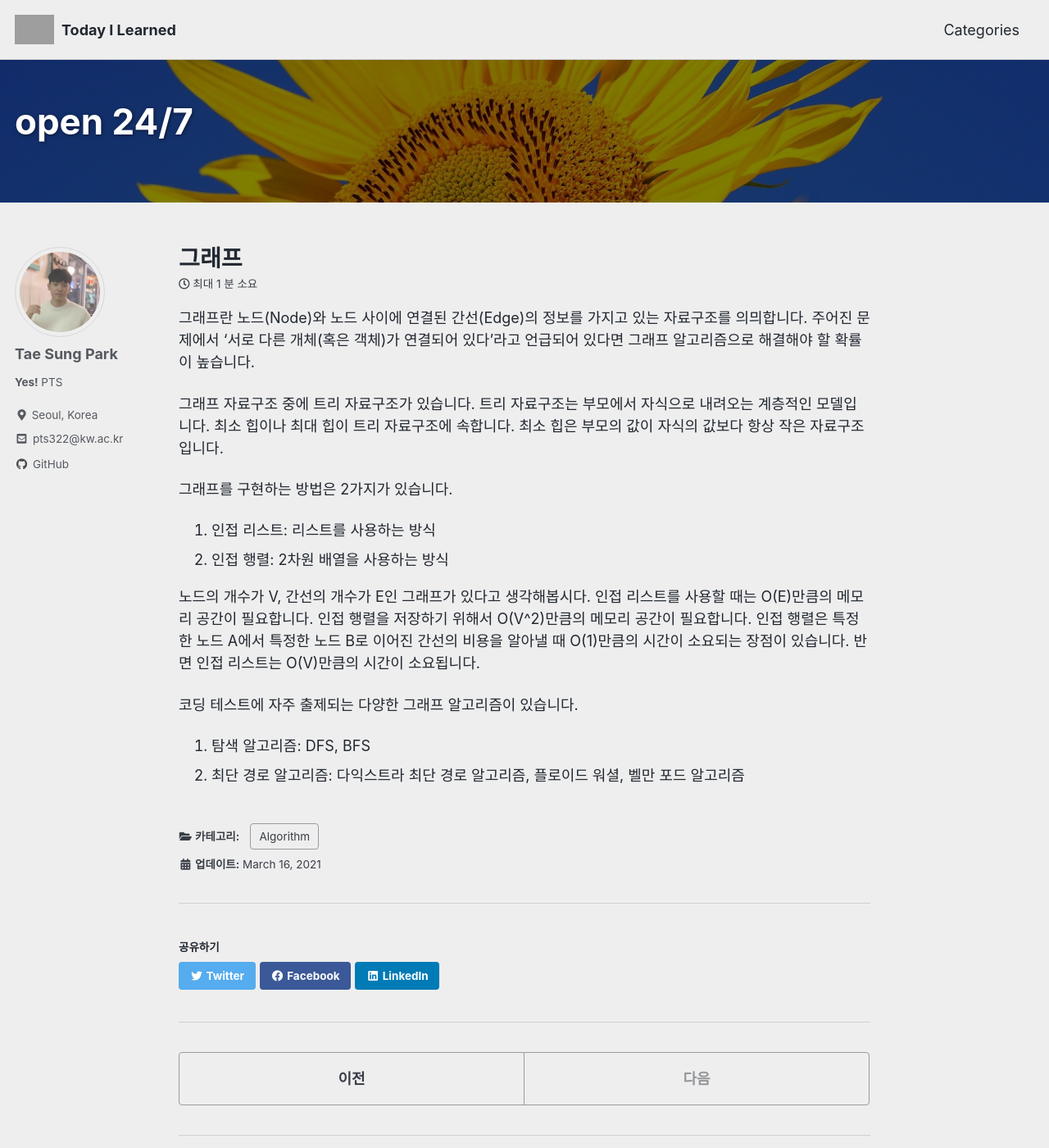
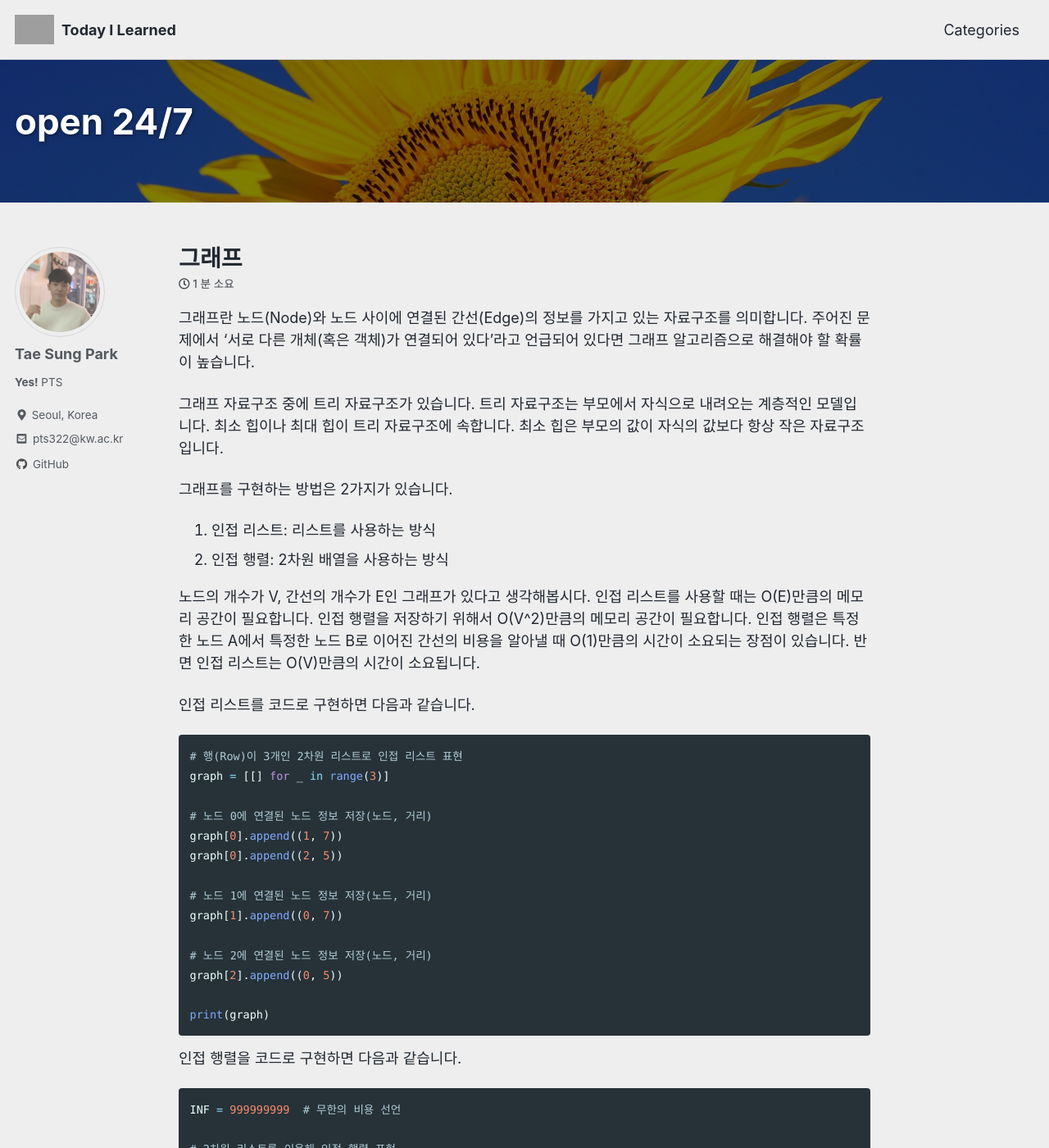
Before and after one commit to kkamankun/kkamankun.github.io, a Jekyll site: the page built from _posts/2021-03-16-Algorithm_graph.md, in a window 1280 px wide and 1400 px high. Shown: the whole window at 82% size. Built offline with Jekyll 4.4.1, drawn with Linux system fonts in a browser that asks for light colours; cached includes are drawn as plain includes; comment, search, counter and statistics services are not loaded; some of the changed text lies outside the part shown; grey boxes are pictures that could not be loaded.

Commit message:
Update 2021-03-16-Algorithm_graph.md

````diff
--- a/_posts/2021-03-16-Algorithm_graph.md
+++ b/_posts/2021-03-16-Algorithm_graph.md
@@ -4,7 +4,7 @@ categories:
     - Algorithm
 # layout: default
 ---
-그래프란 노드(Node)와 노드 사이에 연결된 간선(Edge)의 정보를 가지고 있는 자료구조를 의믜합니다.  주어진 문제에서 '서로 다른 개체(혹은 객체)가 연결되어 있다'라고 언급되어 있다면 그래프 알고리즘으로 해결해야 할 확률이 높습니다.
+그래프란 노드(Node)와 노드 사이에 연결된 간선(Edge)의 정보를 가지고 있는 자료구조를 의미합니다.  주어진 문제에서 '서로 다른 개체(혹은 객체)가 연결되어 있다'라고 언급되어 있다면 그래프 알고리즘으로 해결해야 할 확률이 높습니다.
 
 그래프 자료구조 중에 트리 자료구조가 있습니다. 트리 자료구조는 부모에서 자식으로 내려오는 계층적인 모델입니다. 최소 힙이나 최대 힙이 트리 자료구조에 속합니다. 최소 힙은 부모의 값이 자식의 값보다 항상 작은 자료구조입니다.
 
@@ -15,6 +15,40 @@ categories:
 
 노드의 개수가 V, 간선의 개수가 E인 그래프가 있다고 생각해봅시다. 인접 리스트를 사용할 때는 O(E)만큼의 메모리 공간이 필요합니다. 인접 행렬을 저장하기 위해서 O(V^2)만큼의 메모리 공간이 필요합니다. 인접 행렬은 특정한 노드 A에서 특정한 노드 B로 이어진 간선의 비용을 알아낼 때 O(1)만큼의 시간이 소요되는 장점이 있습니다. 반면 인접 리스트는 O(V)만큼의 시간이 소요됩니다.
 
+인접 리스트를 코드로 구현하면 다음과 같습니다.
+
+```python
+# 행(Row)이 3개인 2차원 리스트로 인접 리스트 표현
+graph = [[] for _ in range(3)]
+
+# 노드 0에 연결된 노드 정보 저장(노드, 거리)
+graph[0].append((1, 7))
+graph[0].append((2, 5))
+
+# 노드 1에 연결된 노드 정보 저장(노드, 거리)
+graph[1].append((0, 7))
+
+# 노드 2에 연결된 노드 정보 저장(노드, 거리)
+graph[2].append((0, 5))
+
+print(graph)
+```
+
+인접 행렬을 코드로 구현하면 다음과 같습니다.
+
+```python
+INF = 999999999  # 무한의 비용 선언
+
+# 2차원 리스트를 이용해 인접 행렬 표현
+graph = [
+  [0, 7, 5],
+  [7, 0, INF],
+  [5, INF, 0]
+]
+
+print(graph)
+```
+
 코딩 테스트에 자주 출제되는 다양한 그래프 알고리즘이 있습니다.
 
 1. 탐색 알고리즘: DFS, BFS
````
